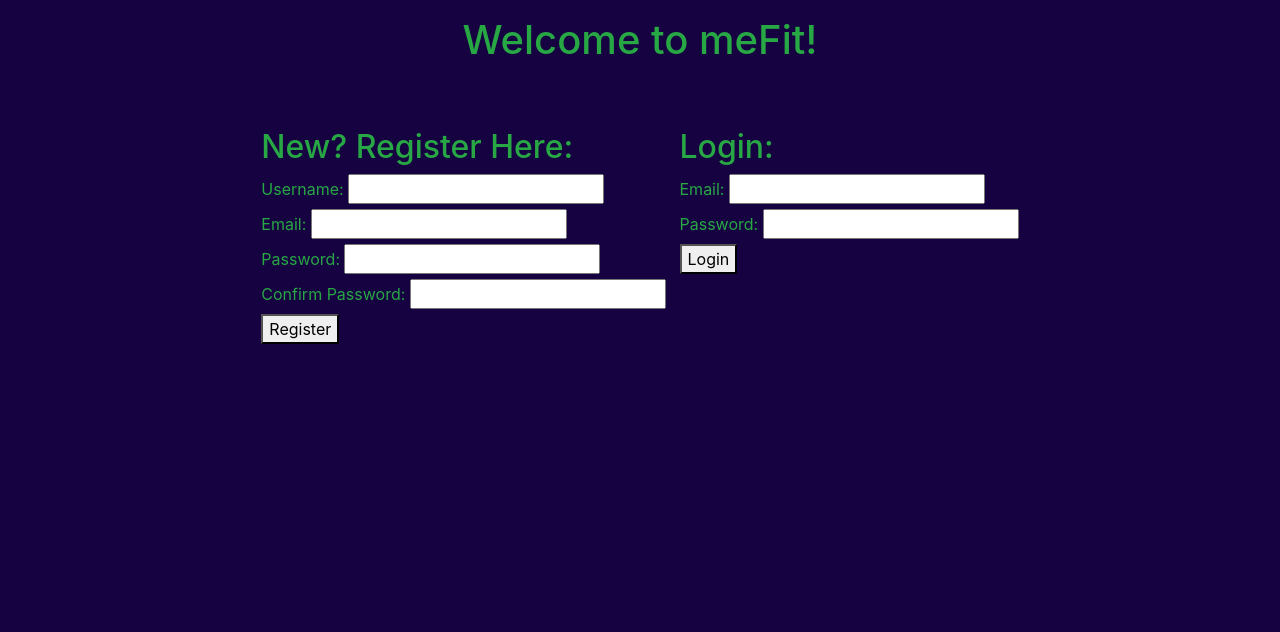
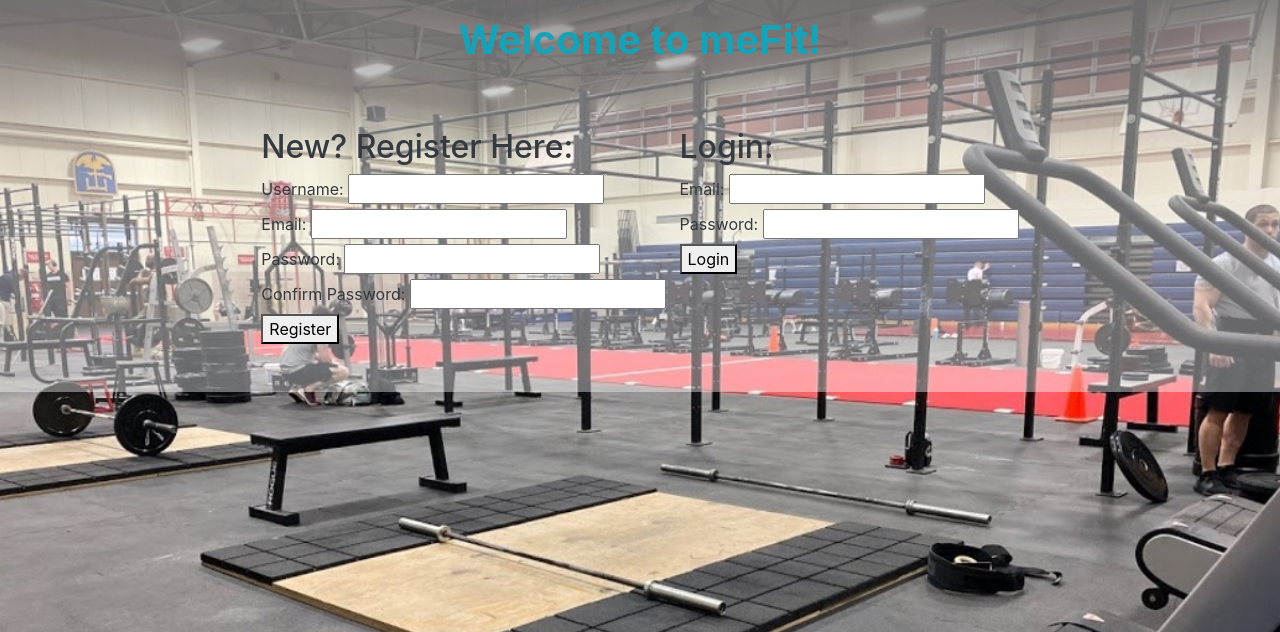
Before and after one commit to jdawlabani/meFit, a Flask app: page / in a window 1280 px wide. Shown: the top 632 px of the page. Run offline with Flask 2, Linux system fonts and the light colour scheme.

Commit message:
updated CSS for index page

```diff
--- a/flask_app/static/css/style.css
+++ b/flask_app/static/css/style.css
@@ -0,0 +1,15 @@
+.background {
+  width: 100%;
+  height: 100%;
+  background-size: cover;
+  background-image: url(../img/gym.jpg);
+}
+.white-background {
+  background-color: rgba(255, 255, 255, 0.4);
+}
+.background2 {
+  width: 100%;
+  height: 100%;
+  background-size: cover;
+  background-image: url(../img/Dumbbell-Area.jpg);
+}
--- a/flask_app/static/css/style.less
+++ b/flask_app/static/css/style.less
@@ -0,0 +1,16 @@
+.background {
+    width: 100%;
+    height: 100%;
+    background-size: cover;
+    background-image: url(../img/gym.jpg);
+}
+.white-background {
+    background-color: rgba(255,255,255,0.4);
+}
+
+.background2 {
+    width: 100%;
+    height: 100%;
+    background-size: cover;
+    background-image: url(../img/Dumbbell-Area.jpg);
+}
--- a/flask_app/templates/index.html
+++ b/flask_app/templates/index.html
@@ -5,11 +5,13 @@
     <meta http-equiv="X-UA-Compatible" content="IE=edge">
     <meta name="viewport" content="width=device-width, initial-scale=1.0">
     <link rel="stylesheet" href="https://cdn.jsdelivr.net/npm/bootstrap@4.3.1/dist/css/bootstrap.min.css" integrity="sha384-ggOyR0iXCbMQv3Xipma34MD+dH/1fQ784/j6cY/iJTQUOhcWr7x9JvoRxT2MZw1T" crossorigin="anonymous">
+    <link rel="stylesheet" href="../static/css/style.css">
     <title>Login and Register</title>
 </head>
-<body style="background-color: #160241;">
-    <h1 class="text-success text-center col-8 mx-auto m-0 p-3">Welcome to meFit!</h1>
-    <div class="text-success p-5 col-8 mx-auto d-flex justify-content-between">
+<body class="background">
+    <div class="white-background">
+    <h1 class="text-info font-weight-bold text-center col-8 mx-auto m-0 p-3">Welcome to meFit!</h1>
+    <div class="text-dark p-5 col-8 mx-auto d-flex justify-content-between">
         <div class="register">
             <form action="/register", method="post">
                 <h2>New? Register Here:</h2>
@@ -54,5 +56,6 @@
             {% endfor %}
         {% endif %}
     </div>
+</div>
 </body>
 </html>
```
Also changed, not shown: flask_app/static/img/Dumbbell-Area.jpg (added), flask_app/static/img/gym.jpg (added).
